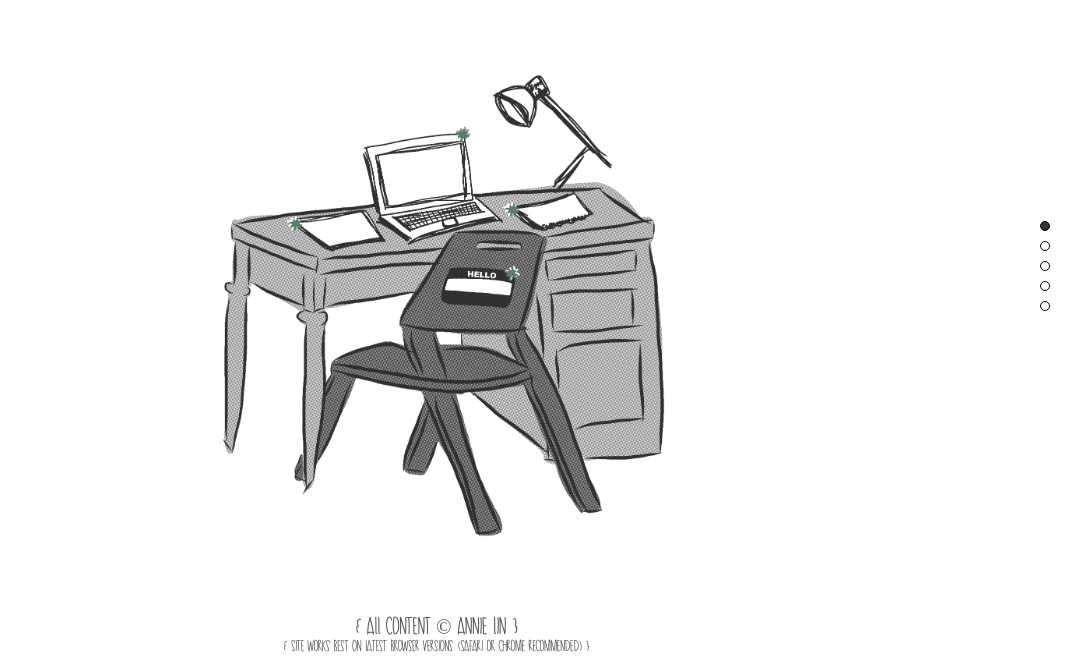
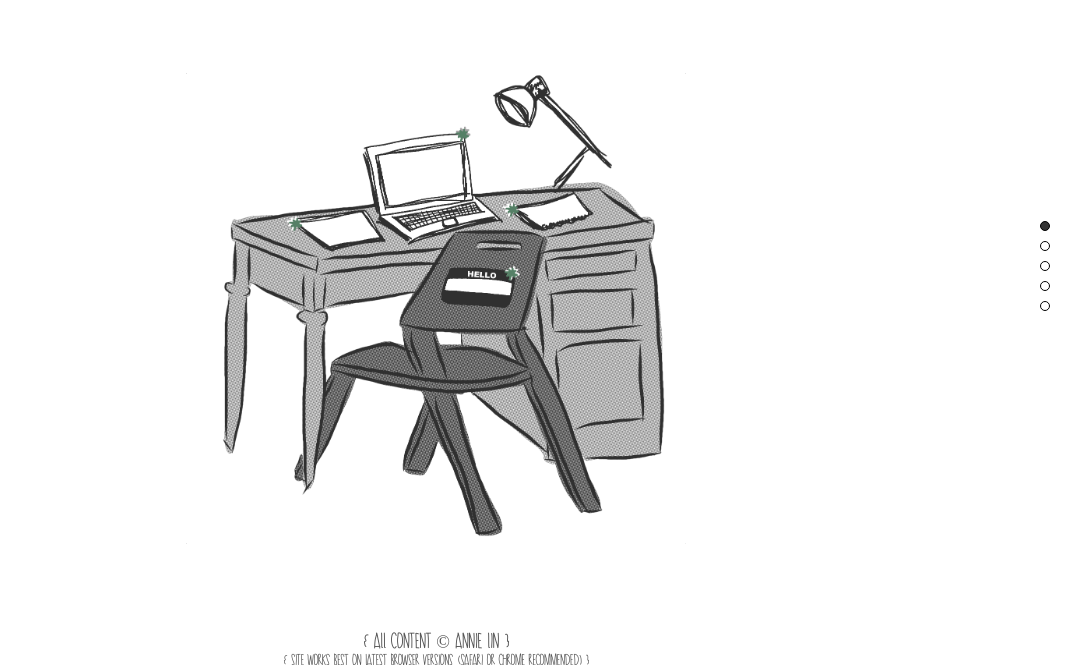
Before and after one commit to theannielin/theannielin.github.io, a plain HTML site: page index.html in a window 1280 px wide. Shown: the part 135-800 px from the top of the page, without its empty margins (204-1280 px from the left). Drawn offline with nearby package versions, Linux system fonts and the light colour scheme.

Commit message:
Update index.html

```diff
--- a/index.html
+++ b/index.html
@@ -104,7 +104,8 @@
     <!-- Footer Begin -->
     <div id="footer" class="layer1">
         <div id="myfooter" class="main">
-            <p> { All content &copy Annie Lin }</p>
+            <br>
+            <p style="font-size:18px"> { All content &copy Annie Lin }</p>
             <p style="font-size:13px"> { Site Works Best On Latest Browser Versions (Safari or Chrome Recommended) }</p>
             <br>
         </div>
```
